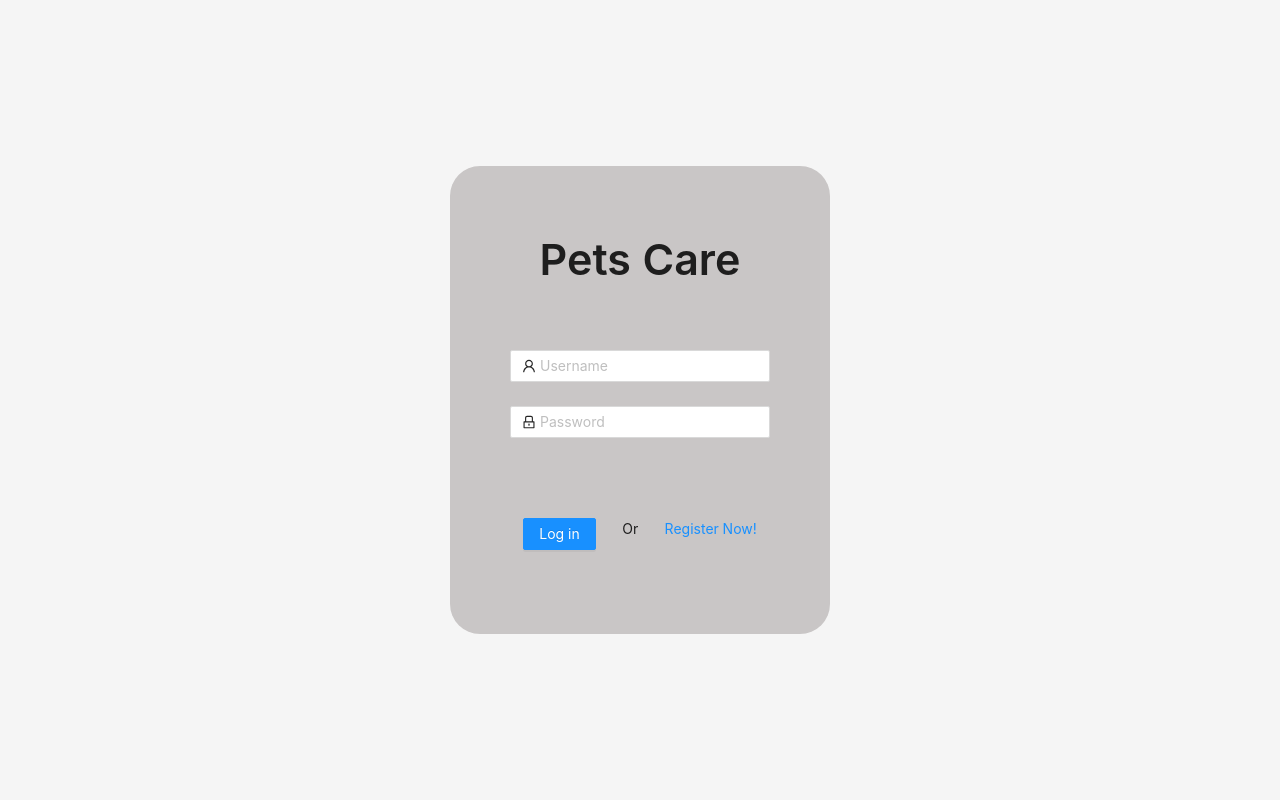
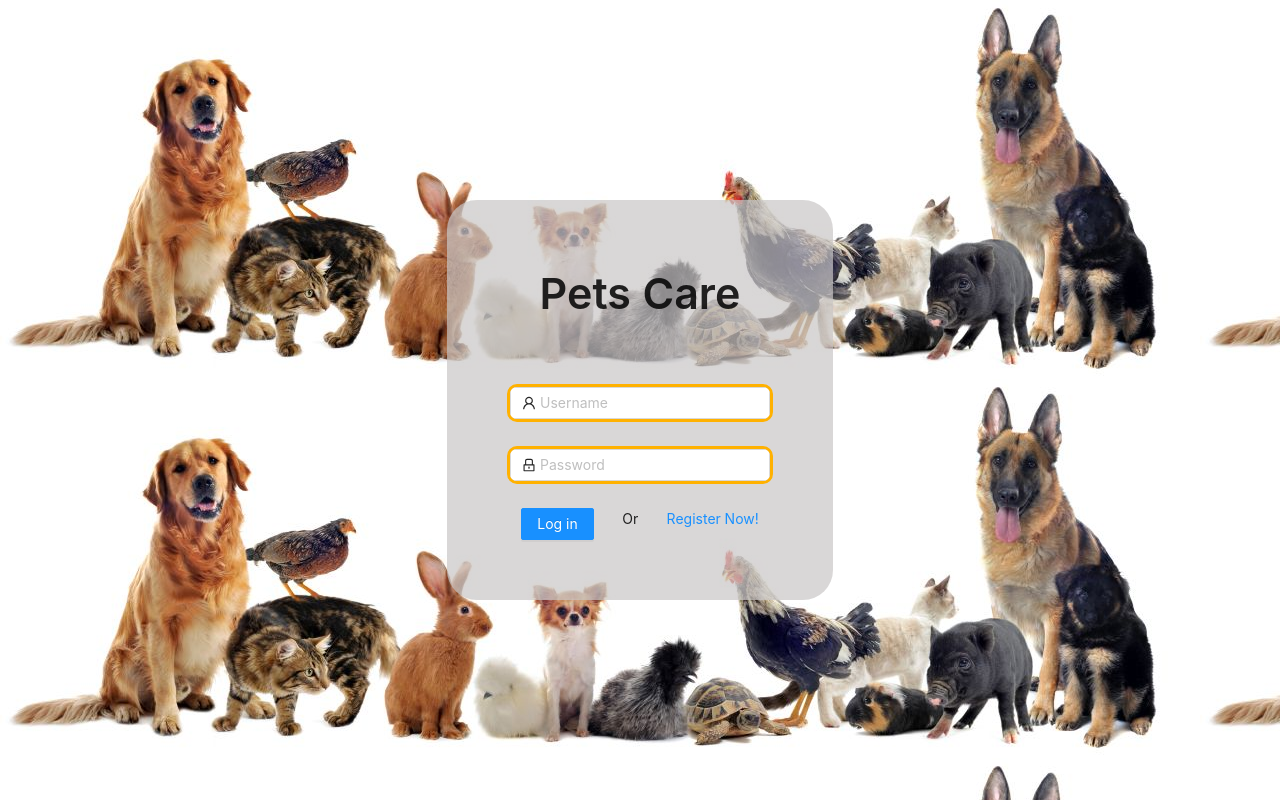
Before and after one commit to kishan7492/pets-care, a React (Create React App) app: page / in a window 1280 px wide. Built offline with nearby package versions, Linux system fonts and the light colour scheme.

Commit message:
updated signin form style.

```diff
--- a/src/screens/signin/signin.js
+++ b/src/screens/signin/signin.js
@@ -73,14 +73,13 @@ const Signin = () => {
                             placeholder="Password"
                         />
                     </Form.Item>
-                    <Form.Item>
+                    {/* <Form.Item> */}
                     {/* //! not adding functionality to reset password. */}
                     {/* <a className="login-form-forgot" href="">
                             Forgot password?
                         </a> */}
-                    </Form.Item>
+                    {/* </Form.Item> */}
 
-                    <Form.Item>
                     <div className="buttonsContainer">
                         <Button
                             type="primary"
@@ -91,7 +90,7 @@ const Signin = () => {
                         </Button>
                         Or <Link to="/signup">Register Now!</Link>
                     </div>
-                    </Form.Item>
+                    {/* </Form.Item> */}
                 </Form>
             </div>
         </div>
--- a/src/screens/signin/signin.styles.css
+++ b/src/screens/signin/signin.styles.css
@@ -6,11 +6,12 @@
     justify-content: center;
     width: 100%;
     background-color: #f5f5f5;
+    background-image: url('../../assets/images/pets.jpg')
 }
 
 .titleFormContainer {
     padding: 60px;
-    background: rgb(201, 198, 198);
+    background: rgb(201, 198, 198, 0.7);
     border-radius: 30px;
 }
 
@@ -22,8 +23,12 @@
     width: 100%;
     margin-bottom: 2.5em;
     /* height: 100%; */
+}
 
-
+.ant-form-item-control-input-content {
+    border: 3px solid #FFB100;
+    border-radius: 10px;
+    overflow: hidden;
 }
 
 .title {
```
Also changed, not shown: src/assets/images/pets.jpg (added). Lines whose indentation alone changed are shown as unchanged.
